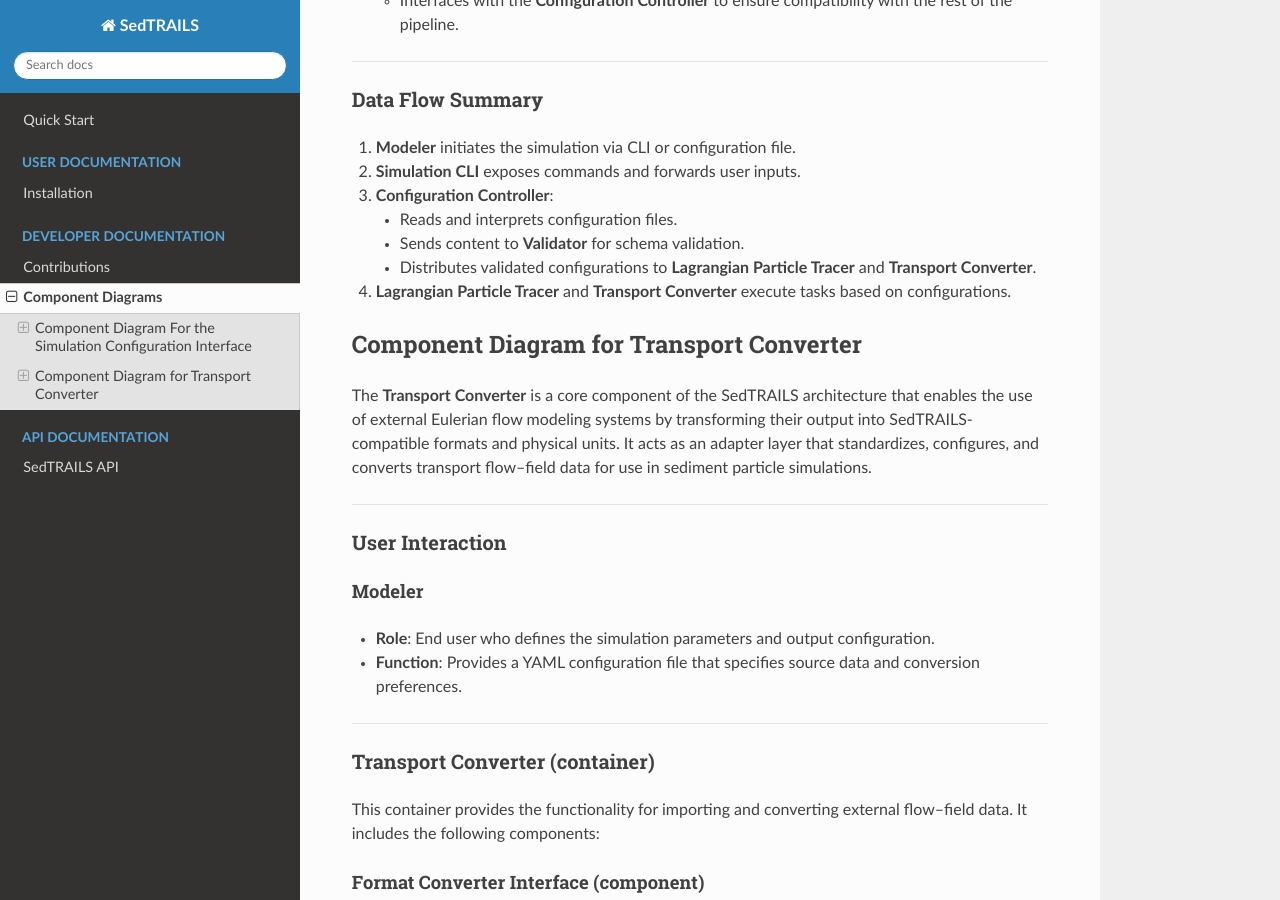
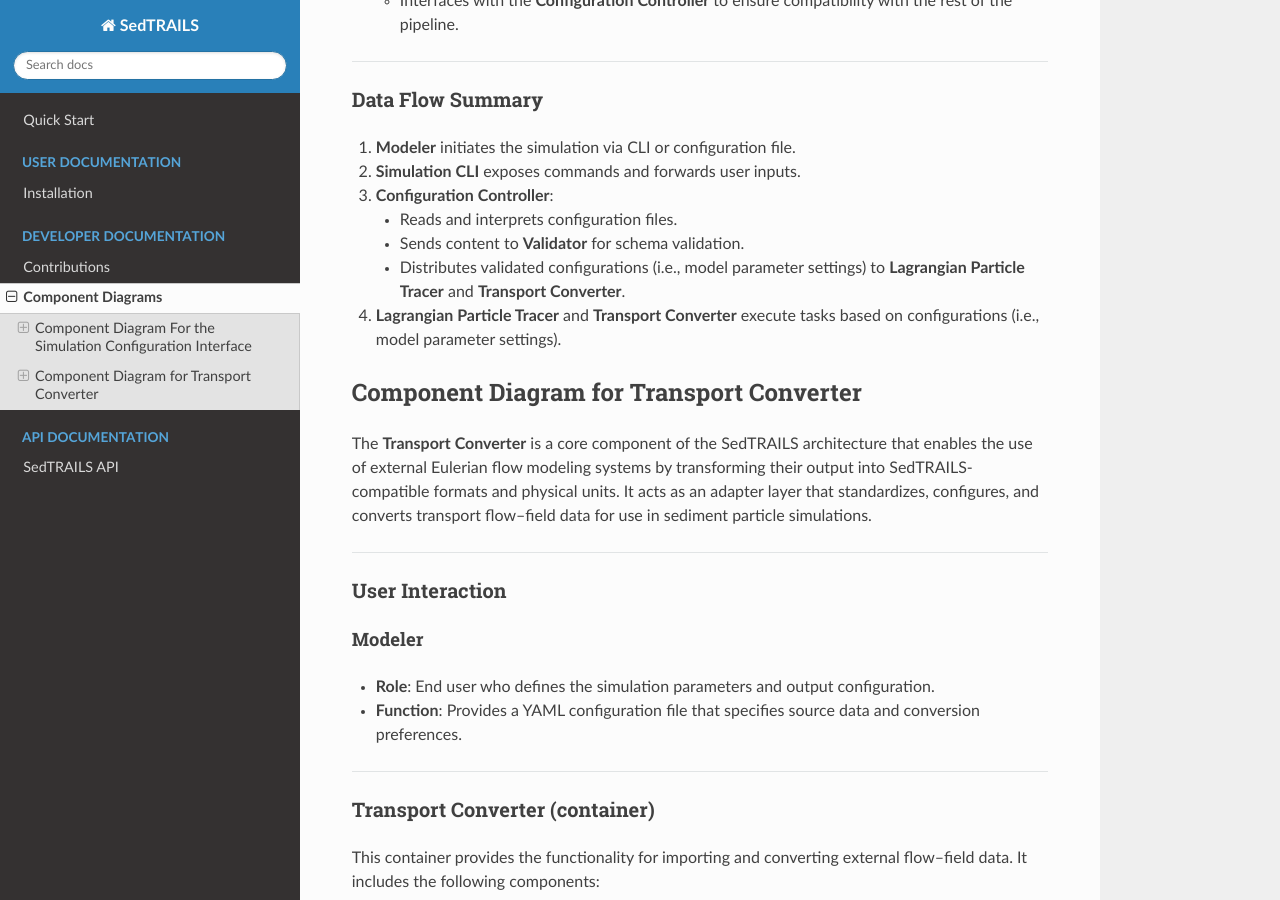
Before and after one commit to sgpearson17/sedtrails-sgp, a Sphinx documentation site: the page built from docs/developer/architecture/software-diagrams.md, in a window 1280 px wide and 900 px high, scrolled down 1664 px. Built offline with Sphinx 7.4.7 and the Read the Docs theme 3.1.0, drawn with Linux system fonts in a browser that asks for light colours; pages that are not in the unit, such as notebooks, are missing from menus; some of the changed text lies outside the part shown.

Commit message:
Update software-diagrams.md
Add note to clarify that configurations are the model parameter settings

```diff
--- a/docs/developer/architecture/software-diagrams.md
+++ b/docs/developer/architecture/software-diagrams.md
@@ -24,7 +24,7 @@
 
 #### Configuration Controller (component)
 - **Technology**: `Python`
-- **Purpose**: Central logic handler for configuration management.
+- **Purpose**: Central logic handler for configuration (i.e., model input parameters) management.
 - **Function**:
   - Reads and interprets YAML configuration files.
   - Applies default configuration values when needed.
@@ -63,8 +63,8 @@
 3. **Configuration Controller**:
    - Reads and interprets configuration files.
    - Sends content to **Validator** for schema validation.
-   - Distributes validated configurations to **Lagrangian Particle Tracer** and **Transport Converter**.
-4. **Lagrangian Particle Tracer** and **Transport Converter** execute tasks based on configurations.
+   - Distributes validated configurations (i.e., model parameter settings) to **Lagrangian Particle Tracer** and **Transport Converter**.
+4. **Lagrangian Particle Tracer** and **Transport Converter** execute tasks based on configurations (i.e., model parameter settings).
 
 ## Component Diagram for Transport Converter
 
```
